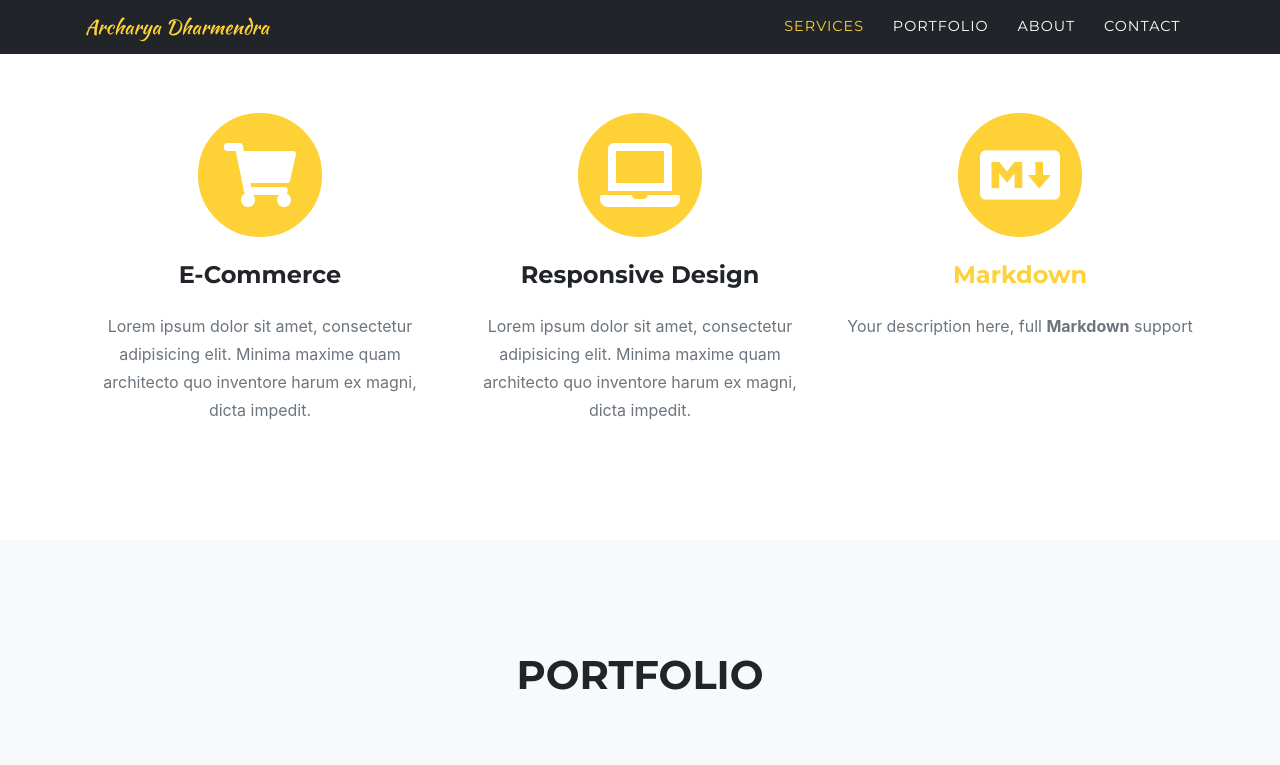
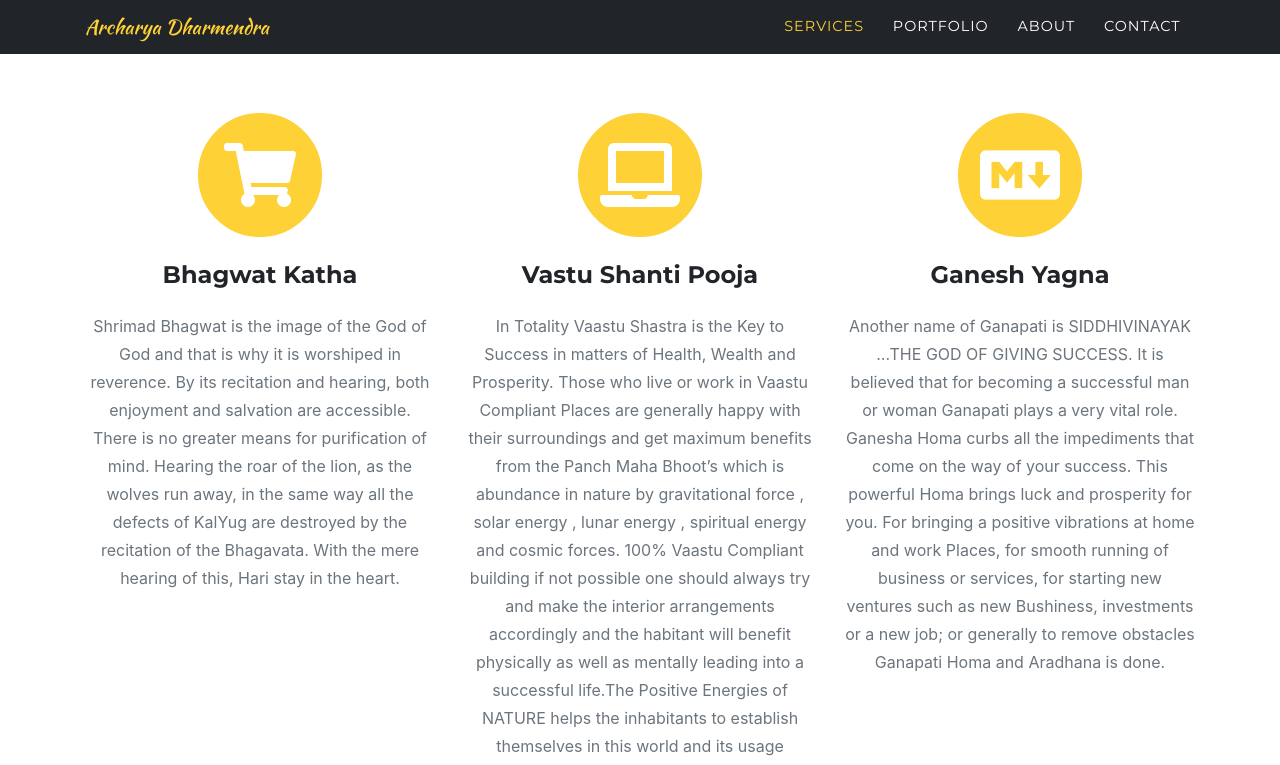
Before and after one commit to acharyadharmendra/acharyadharmendra.github.io, a Jekyll site: the page built from index.md, in a window 1280 px wide and 1400 px high, scrolled down 957 px, cut to the strip 0-765 px from the top of the window. Built offline with Jekyll 4.4.1, drawn with Linux system fonts in a browser that asks for light colours; some web fonts are replaced; some of the changed text lies outside the part shown.

Commit message:
Update sitetext.yml

```diff
--- a/_data/sitetext.yml
+++ b/_data/sitetext.yml
@@ -9,14 +9,17 @@ services:
     text: ""
     section: services
     list:
-      - title: "E-Commerce"
-        desc: "Lorem ipsum dolor sit amet, consectetur adipisicing elit. Minima maxime quam architecto quo inventore harum ex magni, dicta impedit."
+      - title: "Bhagwat Katha"
+        desc: "Shrimad Bhagwat is the image of the God of God and that is why it is worshiped in reverence. By its recitation and hearing, both enjoyment and salvation are accessible. There is no greater means for purification of mind. Hearing the roar of the lion, as the wolves run away, in the same way all the defects of KalYug are destroyed by the recitation of the Bhagavata. With the mere hearing of this, Hari stay in the heart."
         icon: fas fa-shopping-cart #find more at https://fontawesome.com/icons
-      - title: "Responsive Design"
-        desc: "Lorem ipsum dolor sit amet, consectetur adipisicing elit. Minima maxime quam architecto quo inventore harum ex magni, dicta impedit."
+      - title: "Vastu Shanti Pooja"
+        desc: "In Totality Vaastu Shastra is the Key to Success in matters of Health, Wealth and Prosperity. Those who live or work in Vaastu Compliant Places are generally happy with their surroundings and get maximum benefits from the Panch Maha Bhoot's which is abundance in nature by gravitational force , solar energy , lunar energy , spiritual energy and cosmic forces. 100% Vaastu Compliant building if not possible one should always try and make the interior arrangements accordingly and the habitant will benefit physically as well as mentally leading into a successful life.The Positive Energies of NATURE helps the inhabitants to establish themselves in this world and its usage minimizes the negativity surrounded upon the habitants and/or even the visitors."
         icon: fas fa-laptop
-      - title: "[Markdown](https://en.wikipedia.org/wiki/Markdown)"
-        desc: "Your description here, full **Markdown** support"
+      - title: "Ganesh Yagna"
+        desc: "Another name of Ganapati is SIDDHIVINAYAK ...THE GOD OF GIVING SUCCESS. It is believed that for becoming a successful man or woman Ganapati plays a very vital role. Ganesha Homa curbs all the impediments that come on the way of your success. This powerful Homa brings luck and prosperity for you. For bringing a positive vibrations at home and work Places, for smooth running of business or services, for starting new ventures such as new Bushiness, investments or a new job; or generally to remove obstacles Ganapati Homa and Aradhana is done."
+        icon: fab fa-markdown
+      - title: "Office Pooja"
+        desc: "Office Opening Pooja is required before entering into a new office or working place to have a positive and fresh start to get all the success and happiness in the business. Many negative forces exist in the place and the bad effects of the grahas are removed by performing this pooja."
         icon: fab fa-markdown
 
 portfolio:
```
